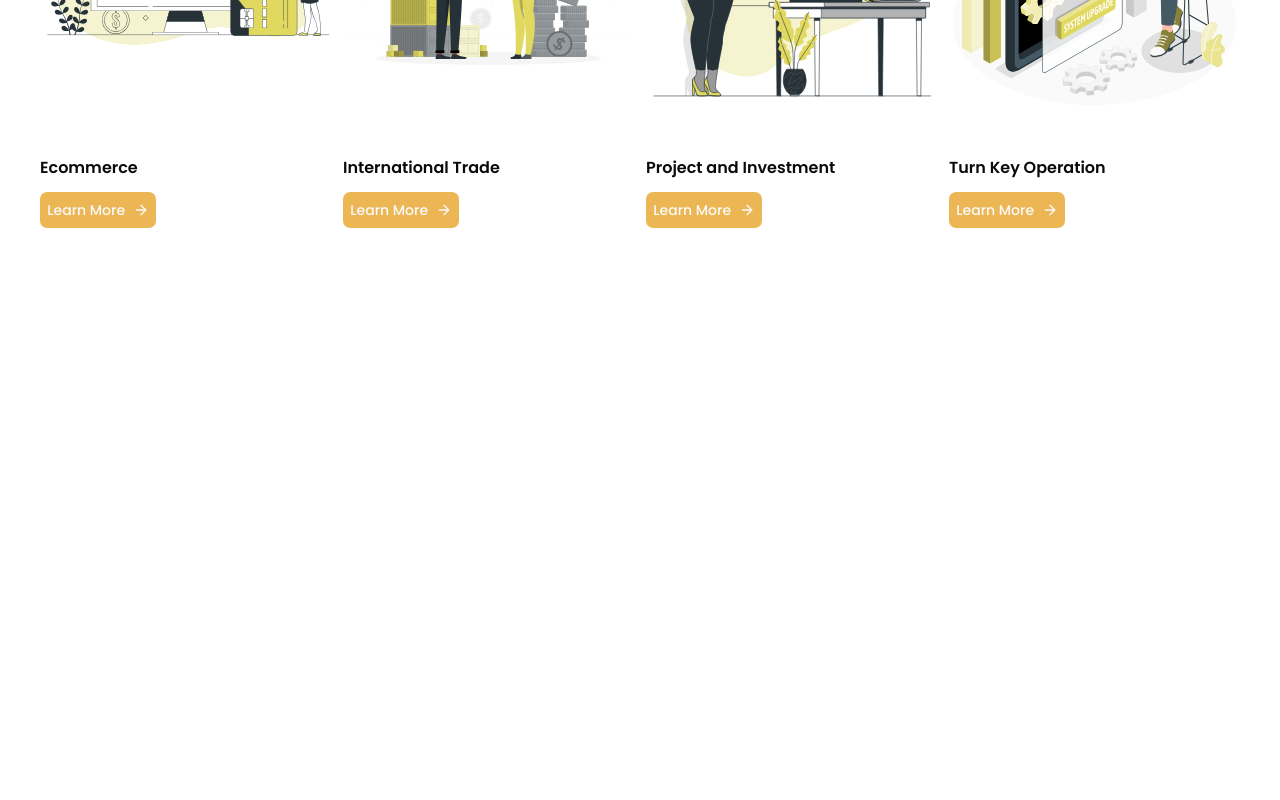
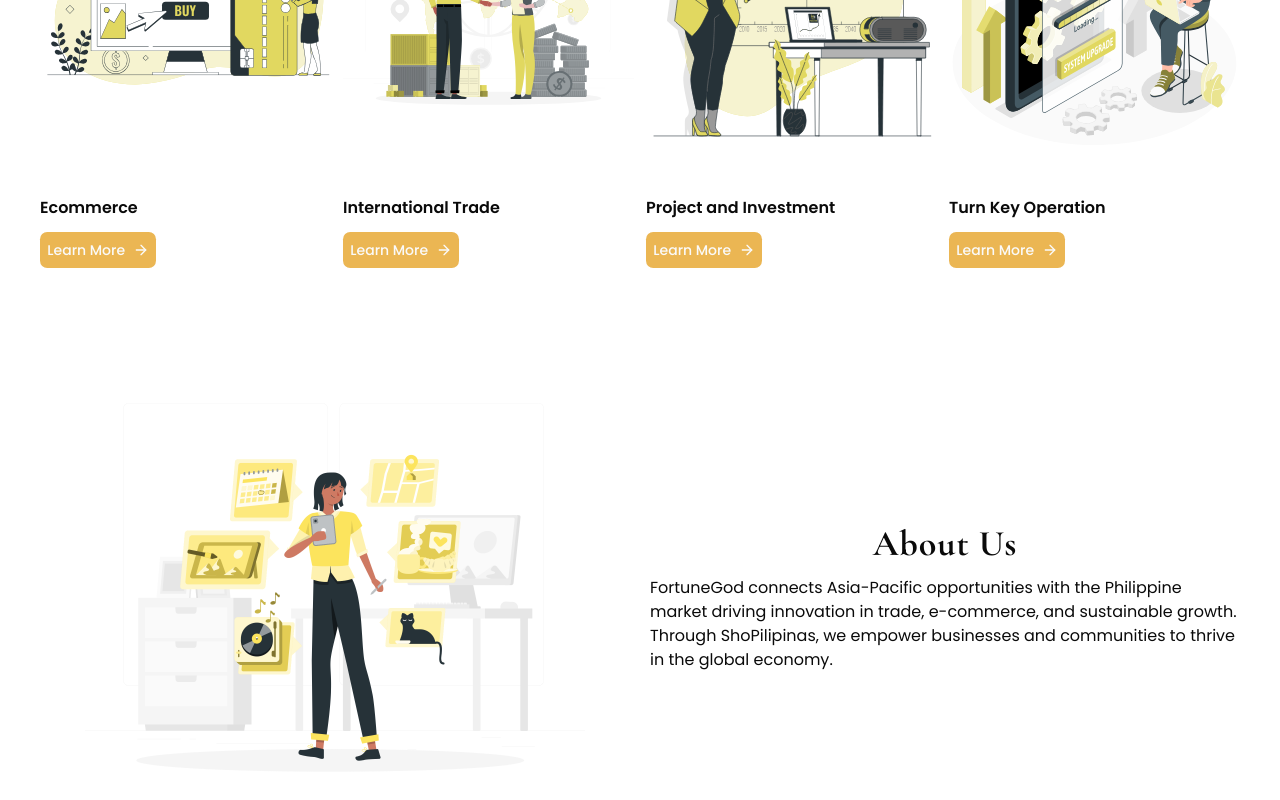
Before and after one commit to Liam-Moriarty/fgp-blog-frontend, a React (Vite) app: page / in a window 1280 px wide. Shown: the part 1570-2370 px from the top of the page. Before the commit the page ends 1858 px from the top, so only its background shows below. Built offline with nearby package versions, Linux system fonts and the light colour scheme.

Commit message:
feat: add about us

```diff
--- a/src/pages/HomePage.tsx
+++ b/src/pages/HomePage.tsx
@@ -1,3 +1,4 @@
+import About from "@/sections/HomeSection/About";
 import Engagements from "@/sections/HomeSection/Engagements";
 import Hero from "@/sections/HomeSection/Hero";
 import Offers from "@/sections/HomeSection/Offers";
@@ -12,7 +13,7 @@ const HomePage = () => {
       <Engagements />
 
       {/* What We Do Section */}
-      <div className="w-full h-auto flex flex-col gap-10 mb-10">
+      <div className="w-full h-auto flex flex-col gap-10 my-10">
         <p className="font-bold text-center text-4xl tracking-wide leading-20">
           What We Do and Offer
         </p>
@@ -21,6 +22,7 @@ const HomePage = () => {
       </div>
 
       {/* About Section */}
+      <About />
     </div>
   );
 };
--- a/src/sections/HomeSection/About.tsx
+++ b/src/sections/HomeSection/About.tsx
@@ -1,5 +1,27 @@
+import aboutIllustration from "@/assets/About-me-rafiki.png";
+
 const About = () => {
-  return <div>About</div>;
+  return (
+    <div className="w-full h-auto flex justify-center items-center gap-5">
+      <div className="max-w-[600px] w-full h-[500px]">
+        <img
+          src={aboutIllustration}
+          alt="about illustration"
+          className="w-full h-full object-contain"
+        />
+      </div>
+
+      <div className="max-w-[600px] w-full h-auto flex flex-col gap-3">
+        <h2 className="text-center">About Us</h2>
+        <p>
+          FortuneGod connects Asia-Pacific opportunities with the Philippine
+          market driving innovation in trade, e-commerce, and sustainable
+          growth. Through ShoPilipinas, we empower businesses and communities to
+          thrive in the global economy.
+        </p>
+      </div>
+    </div>
+  );
 };
 
 export default About;
```
Also changed, not shown: src/assets/About-me-rafiki.png (added).
